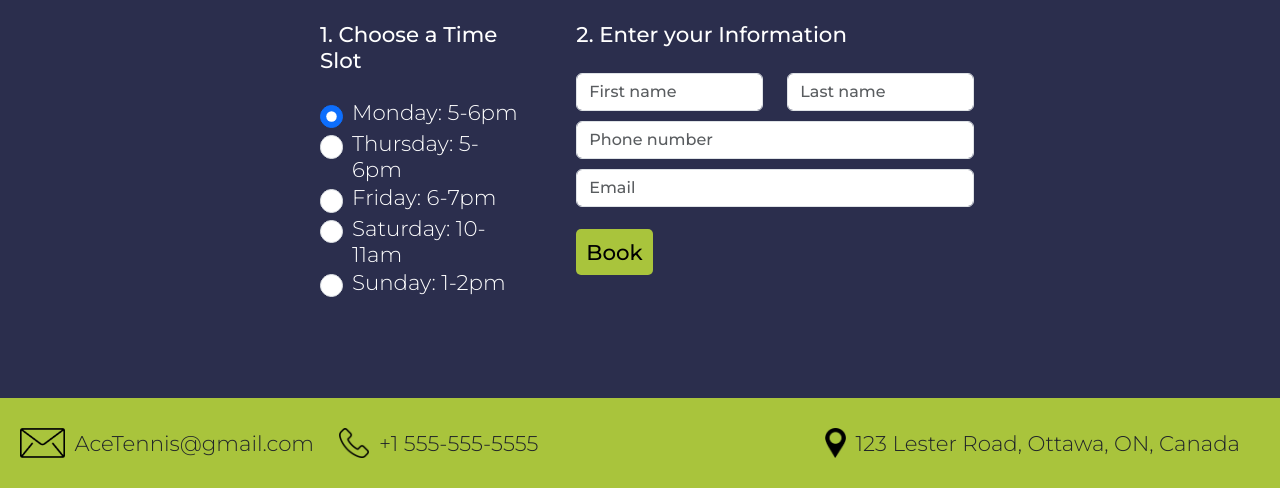
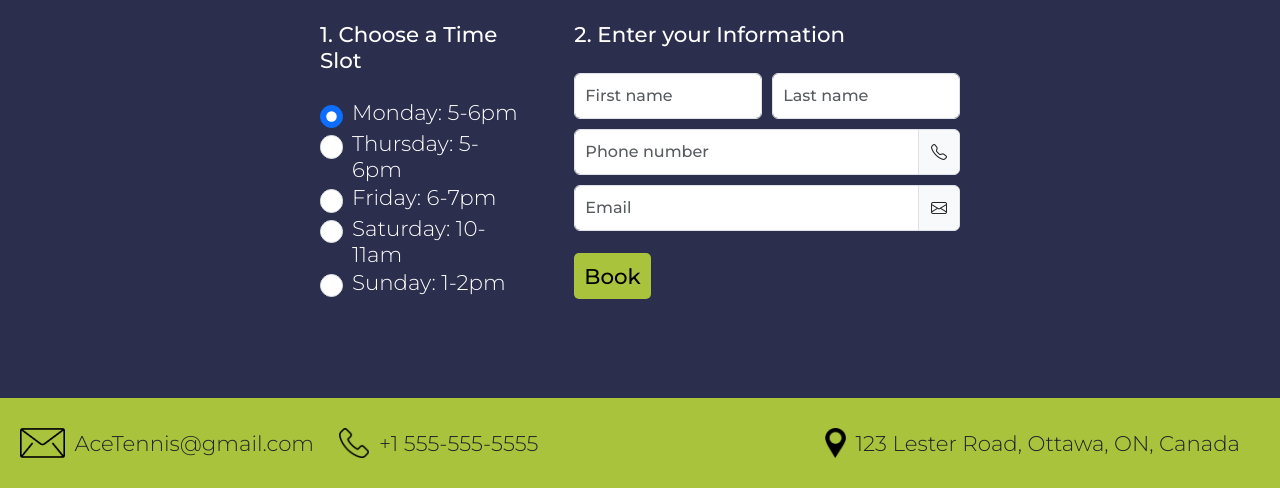
Before and after one commit to ace895/Ace_Tennis_Center, a plain HTML site: page pages/lesson-booking.html in a window 1280 px wide. Shown: the part 368-856 px from the top of the page. Drawn offline with nearby package versions, Linux system fonts and the light colour scheme.

Commit message:
Minor formatting changes, icon additions

```diff
--- a/assets/css/styles.css
+++ b/assets/css/styles.css
@@ -367,6 +367,8 @@ button:hover {
     margin: 30px auto;
 }
 
+/*forms*/
+
 .flatpickr-day.selected {
     background-color: var(--lime) !important;
     color: black;
@@ -377,3 +379,10 @@ button:hover {
     padding: 0;
     visibility: hidden;
 }
+
+.form-control {
+    width: 100%;
+    max-width: 100%;
+    box-sizing: border-box;
+    padding: 10px;
+}
--- a/pages/lesson-booking.html
+++ b/pages/lesson-booking.html
@@ -1,5 +1,8 @@
 <html>
     <head>
+        <!--Icons-->
+        <link rel="stylesheet" href="https://cdn.jsdelivr.net/npm/bootstrap-icons/font/bootstrap-icons.css">
+
         <link href="https://cdn.jsdelivr.net/npm/bootstrap@5.3.2/dist/css/bootstrap.min.css" rel="stylesheet">
         <link href="../assets/css/styles.css" rel="stylesheet" >
         <link href="https://fonts.googleapis.com/css?family=Montserrat:300,500" rel="stylesheet">
@@ -44,18 +47,24 @@
                     <p style="text-align: left;"><b>2. Enter your Information</b><br>&nbsp</p>
                     <div class="info-form">
                         <form>
-                            <div class="row-box" style="justify-content: space-between; margin-bottom: 10px;">
-                                <div style="width: 45%;">
+                            <div class="row-box" style="justify-content: space-between; margin-bottom: 10px; gap: 10px">
+                                <div style="flex: 1; min-width: 0;">
                                     <input type="text" style="padding-right: 0;" class="form-control" id="firstName" placeholder="First name" required>
                                 </div>
-                                <div style="width: 45%;">
+                                <div style="flex: 1; min-width: 0;">
                                     <input type="text" style="padding-right: 0;" class="form-control" id="lastName" placeholder="Last name" required>
                                 </div>
                             </div>
 
-                            <input type="tel" style="margin-bottom: 10px; padding-right: 0;" class="form-control" id="phoneNumber" placeholder="Phone number" required>
+                            <div class="input-group" style="margin-bottom: 10px">
+                                <input type="tel" style="padding-right: 0;" class="form-control" id="phoneNumber" placeholder="Phone number" required>
+                                <span class="input-group-text"><i class="bi bi-telephone"></i></span>
+                            </div>
 
-                            <input type="email" style="padding-right: 0;" class="form-control" id="email" placeholder="Email" required>
+                            <div class="input-group">
+                                <input type="email" style="padding-right: 0;" class="form-control" id="email" placeholder="Email" required>
+                                <span class="input-group-text"><i class="bi bi-envelope"></i></span>
+                            </div>
 
                         </form>
                     </div>
```
Also changed, not shown: pages/court-booking.html (+12 -6 lines), assets/images/ryan.jpg.
